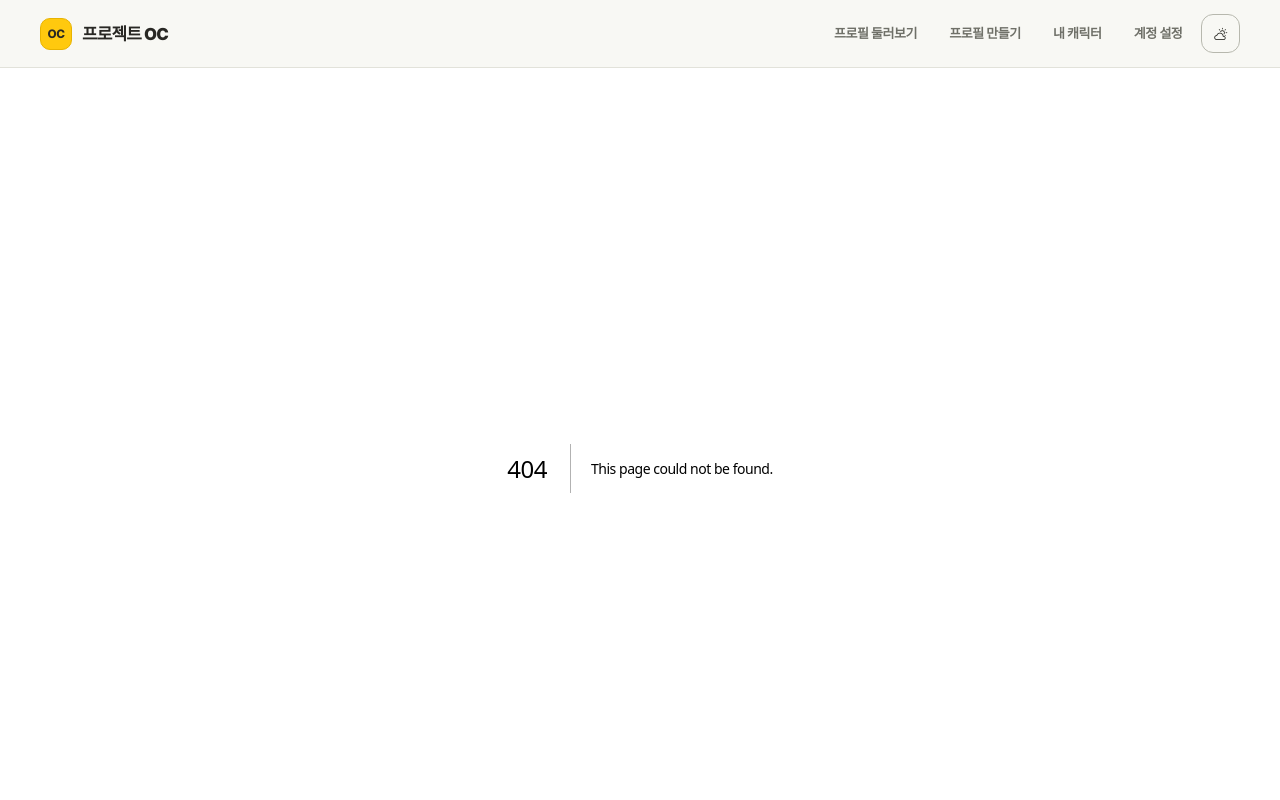
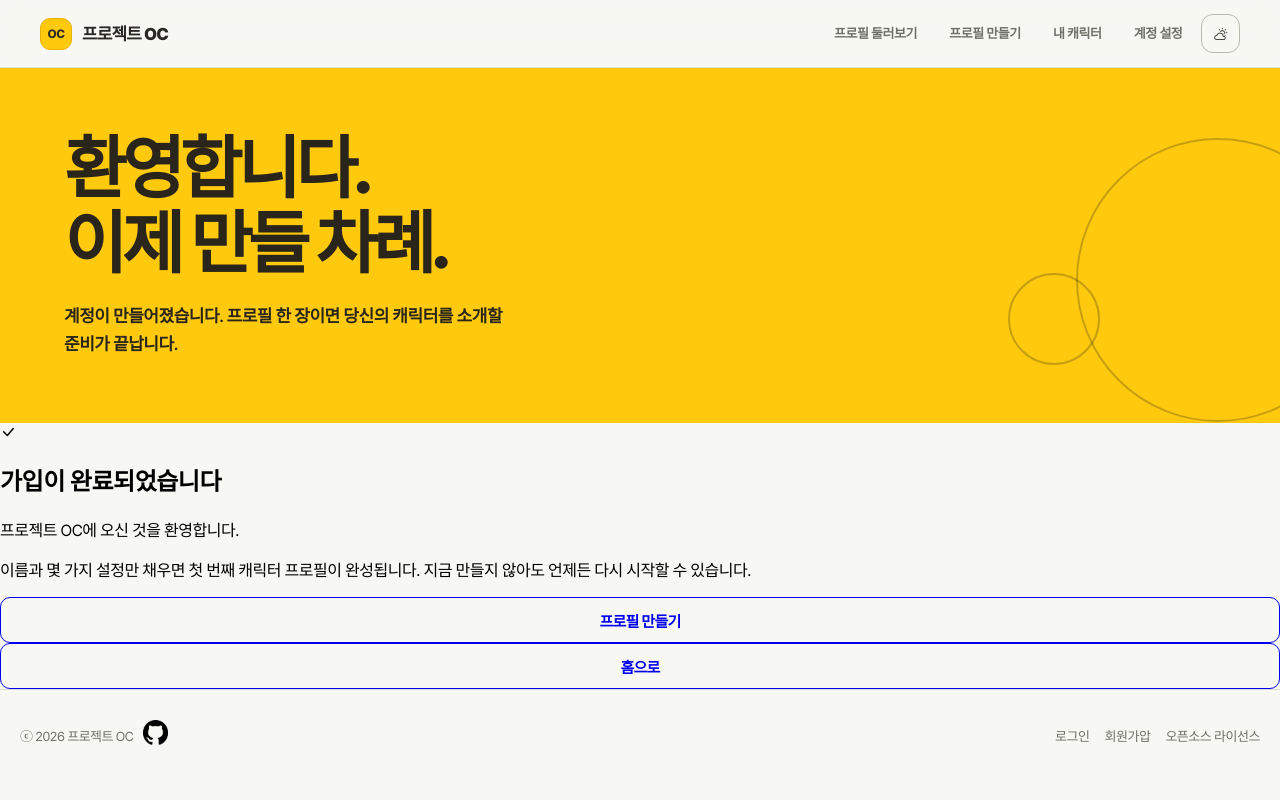
Before and after one commit to Unknown123465/project-oc, a Next.js app in the folder project-oc/: page /signup/complete in a window 1280 px wide. Before the commit this address had no page. Shown: the top 800 px of the page. Built offline with nearby package versions, Linux system fonts and the light colour scheme.

Commit message:
feat: 회원가입 완료 페이지 마크업 뼈대 추가

```diff
--- /dev/null
+++ b/project-oc/src/app/signup/complete/page.tsx
@@ -0,0 +1,33 @@
+import styles from "./page.module.css";
+import AuthAside from "../../_components/auth/AuthAside";
+import {LinkButton} from "@/components/ui/button";
+
+export default function SignupComplete() {
+	return (
+		<main className={styles.main}>
+			<AuthAside title={`환영합니다.\n이제 만들 차례.`} description="계정이 만들어졌습니다. 프로필 한 장이면 당신의 캐릭터를 소개할 준비가 끝납니다." />
+
+			<section className={styles.result_area}>
+				<article className={styles.result_box}>
+					<div className={styles.check} aria-hidden="true">
+						<i className="bi bi-check-lg"></i>
+					</div>
+
+					<h2>가입이 완료되었습니다</h2>
+
+					<p className={styles.lead}>프로젝트 OC에 오신 것을 환영합니다.</p>
+
+					<p className={styles.note}>이름과 몇 가지 설정만 채우면 첫 번째 캐릭터 프로필이 완성됩니다. 지금 만들지 않아도 언제든 다시 시작할 수 있습니다.</p>
+
+					<div className={styles.actions}>
+						<LinkButton href="/create">프로필 만들기</LinkButton>
+
+						<LinkButton href="/" styleType="simple">
+							홈으로
+						</LinkButton>
+					</div>
+				</article>
+			</section>
+		</main>
+	);
+}
```
Also changed, not shown: project-oc/src/app/signup/complete/page.module.css (added).
